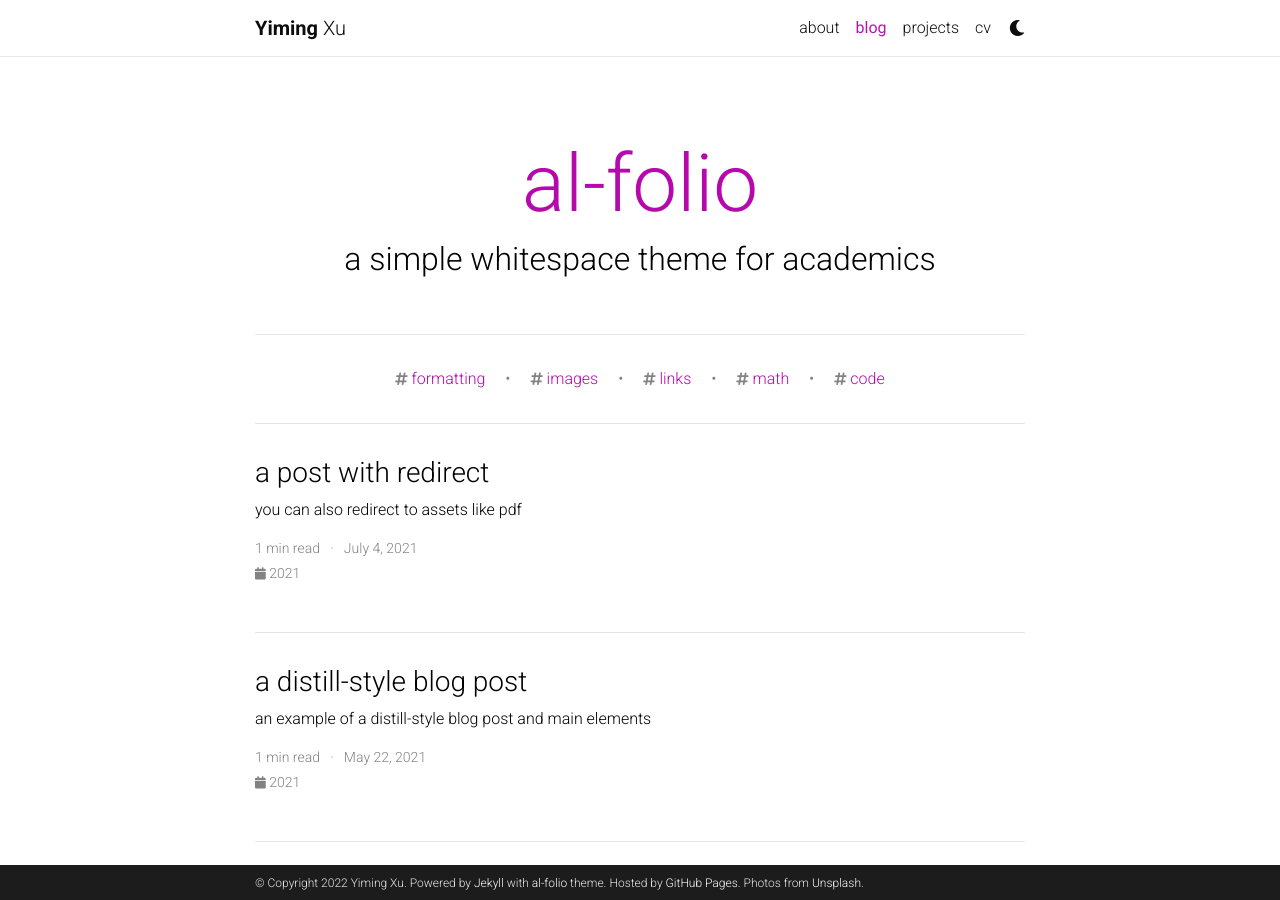
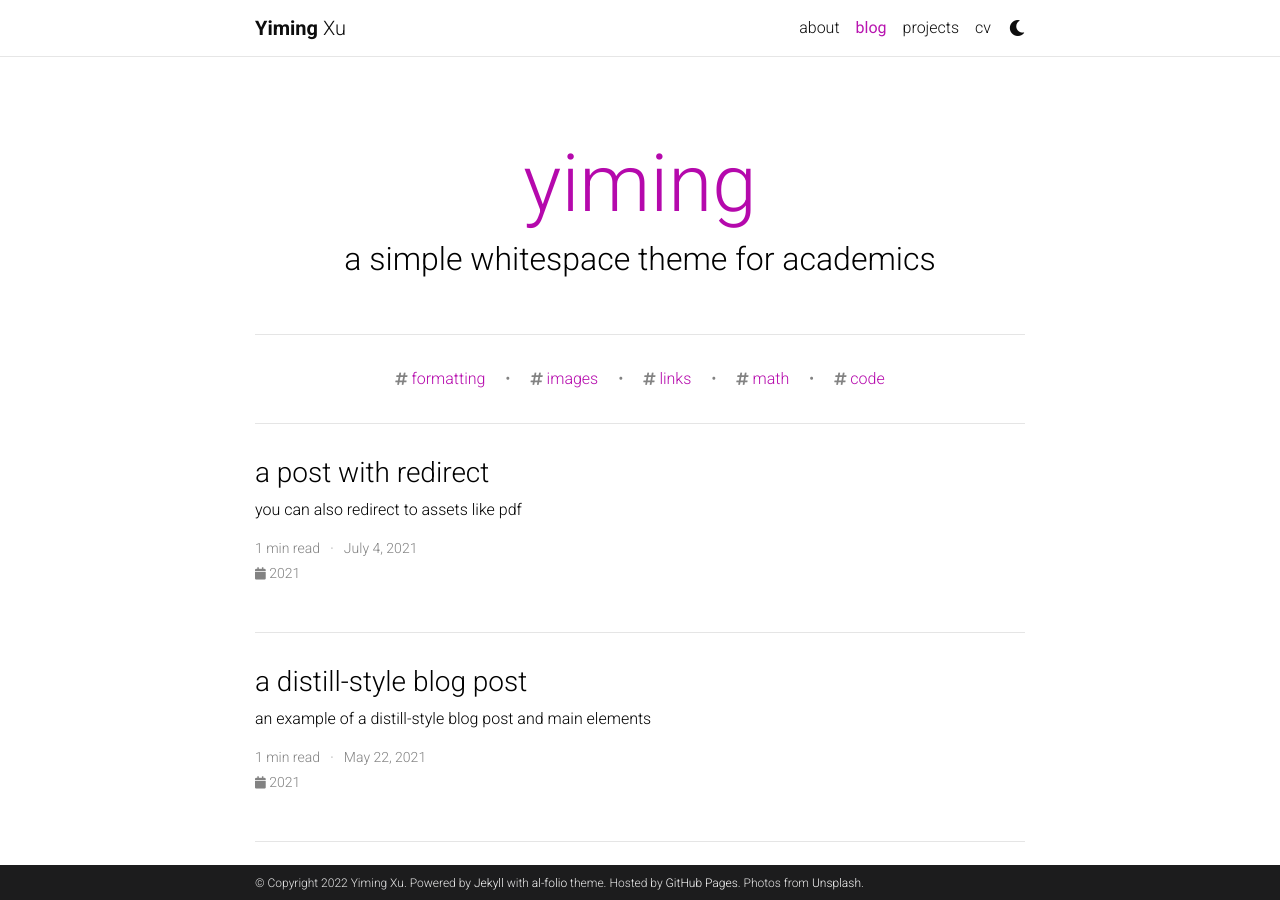
Before and after one commit to ym-xu/yimingxu, a Jekyll site: the page built from blog/index.html, in a window 1280 px wide and 900 px high. Built offline with Jekyll 4.4.1, drawn with Linux system fonts in a browser that asks for light colours; full-size pictures stand in for the smaller copies a plugin makes; the list of posts is cut into pages by our own code; comment, search, counter and statistics services are not loaded; a style sheet for code colours, icons or effects is not loaded.

Commit message:
Update _config.yml

```diff
--- a/_config.yml
+++ b/_config.yml
@@ -110,7 +110,7 @@ bing_site_verification:  # out your bing-site-verification ID (Bing Webmaster)
 # Blog
 # -----------------------------------------------------------------------------
 
-blog_name: al-folio # blog_name will be displayed in your blog page
+blog_name: yiming # blog_name will be displayed in your blog page
 blog_nav_title: blog # your blog must have a title for it to be displayed in the nav bar
 blog_description: a simple whitespace theme for academics
 permalink: /blog/:year/:title/
@@ -303,7 +303,7 @@ enable_math:                true   # enables math typesetting (uses MathJax)
 enable_tooltips:            false  # enables automatic tooltip links generated
                                    # for each section titles on pages and posts
 enable_darkmode:            true   # enables switching between light/dark modes
-enable_navbar_social:       false  # enables displaying social links in the
+enable_navbar_social:       true  # enables displaying social links in the
                                    # navbar on the about page
 enable_project_categories:  true   # enables categorization of projects into
                                    # multiple categories
```
